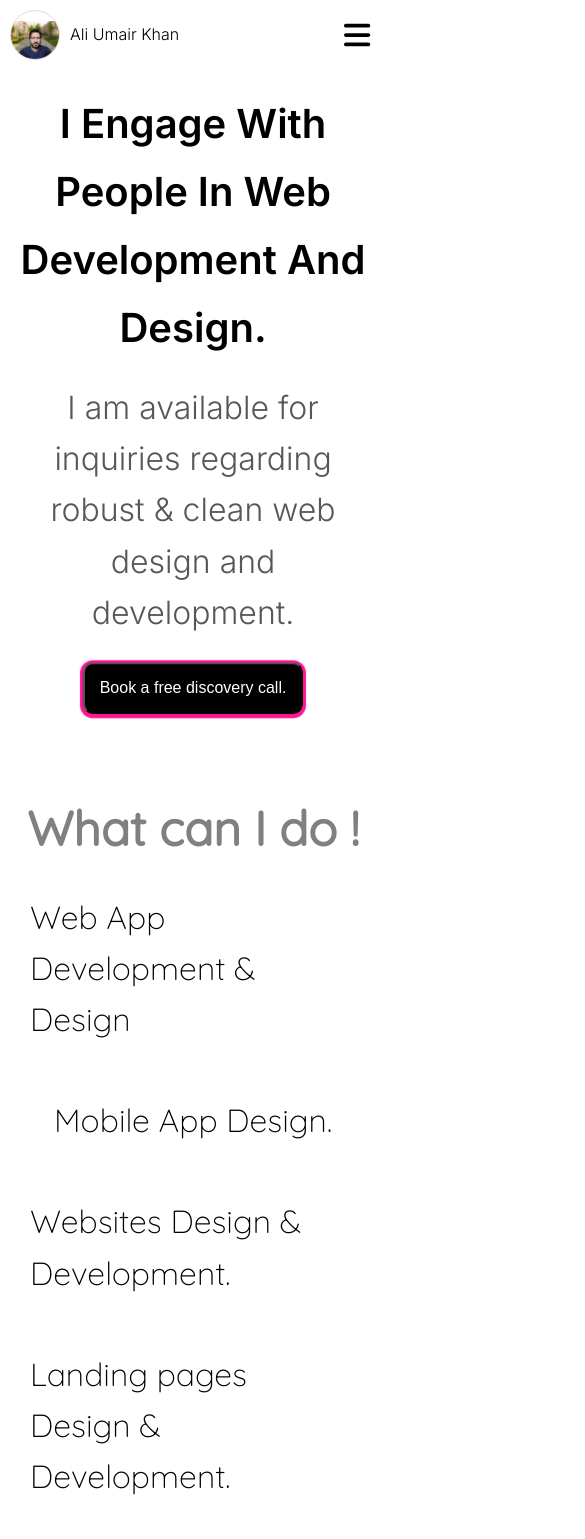
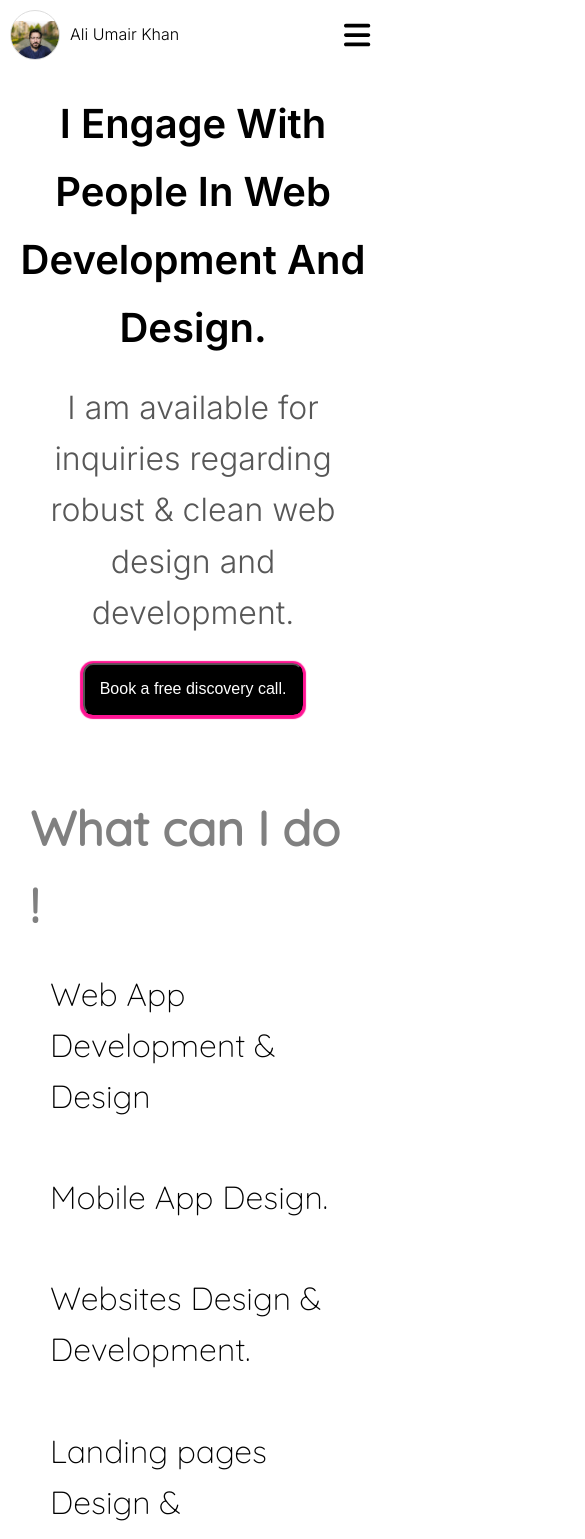
Before and after one commit to Ali-Umair-Khan/profile, a Next.js app: page / in a window 390 px wide. Shown: the top 1539 px of the page, 585 px wide, since content can reach past the window. Built offline with nearby package versions, Linux system fonts and the light colour scheme; a web font is replaced by a local one.

Commit message:
changes in styling

```diff
--- a/src/app/components/abilities/abilities.scss
+++ b/src/app/components/abilities/abilities.scss
@@ -23,6 +23,8 @@
         color:grey;
         @media (max-width:70rem){
             font-size:4.8rem;
+            padding-inline:1rem;
+            margin-inline:1rem;
         }
     }
     .abilities__right{
@@ -32,7 +34,9 @@
         justify-content:center;
         align-items:flex-start;
         @media (max-width:70rem){
-            align-items:center;
+            // align-items:center;
+            padding-inline:1rem;
+            margin-inline:1rem;
         }
         // text-align:left;
         h2{
--- a/src/app/components/imageCarousel3/imageCarousel3.scss
+++ b/src/app/components/imageCarousel3/imageCarousel3.scss
@@ -2,7 +2,7 @@
 .slider {
   // Set the height of the carousel to 90% of the viewport height and center it horizontally
   // height: 90vh;
-  margin: 0 auto;
+  // margin: 0 auto;
   // Set the container as a relative position
   position: relative;
   // Set the width of the carousel to 90% of the parent container
--- a/src/app/components/navbar/style4.css
+++ b/src/app/components/navbar/style4.css
@@ -123,7 +123,7 @@ ul li {
         align-items: flex-start;
         padding:2rem;
         gap:1rem;
-        width:80%;
+        width:80vw;
         height:100vh;
         position:fixed;
         top:0;
@@ -143,6 +143,7 @@ ul li {
     }
     #check:checked ~ .navbar__menu {
         right:0;
+        transform: translateX(0);
     }
     .navbar__menu li a{
         margin-top:3rem;
@@ -158,8 +159,6 @@ ul li {
         justify-content:space-between;
     }
 
-
-
     .navbar__menu li {
         /* margin-top: 1rem; */
     }
--- a/src/app/components/skills/skills.scss
+++ b/src/app/components/skills/skills.scss
@@ -20,6 +20,9 @@
         // padding-block:10rem;
         @media (max-width:70rem){
             font-size:2.4rem;
+            white-space:wrap;
+            padding-inline:1rem;
+            margin-inline:block;
         }
     }
     .skills__p{
--- a/src/app/components/tools/tools.scss
+++ b/src/app/components/tools/tools.scss
@@ -34,7 +34,9 @@
         justify-content:center;
         align-items:flex-start;
         @media (max-width:70rem){
-            align-items:center;
+            // align-items:center;
+            padding-inline: 1rem;
+            margin-inline:1rem;
         }
         // text-align:left;
         h2{
```
